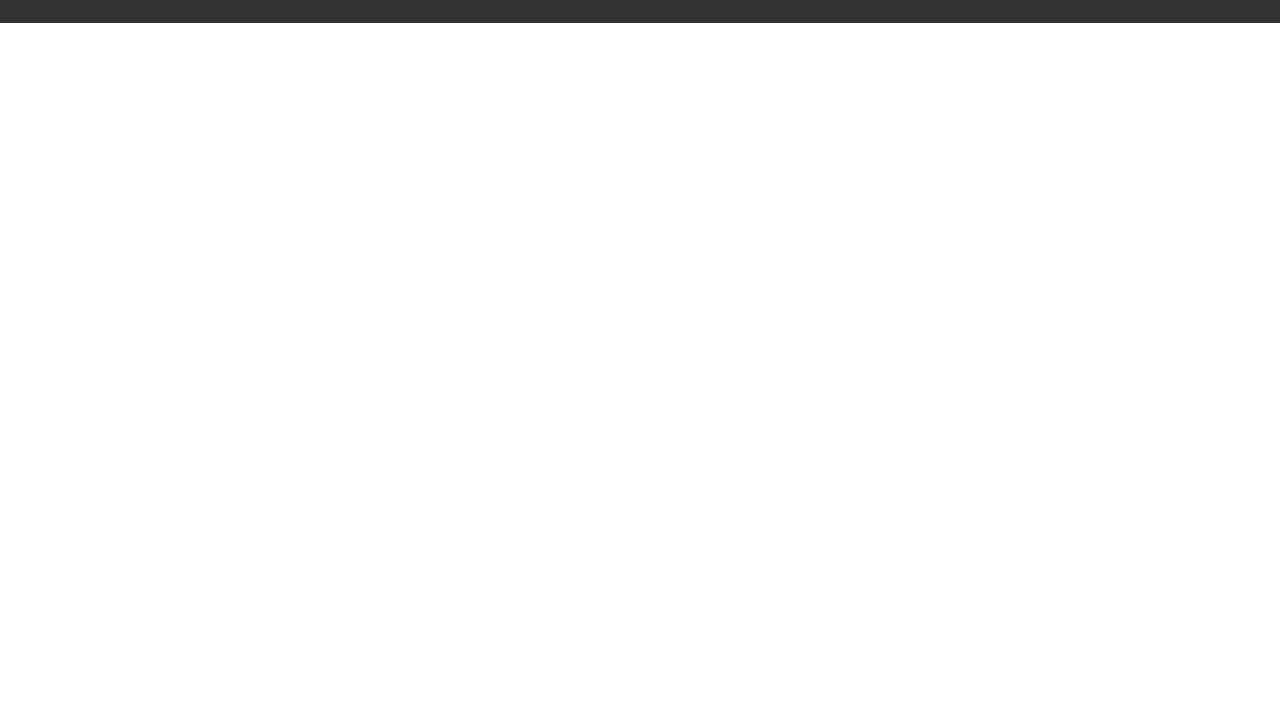
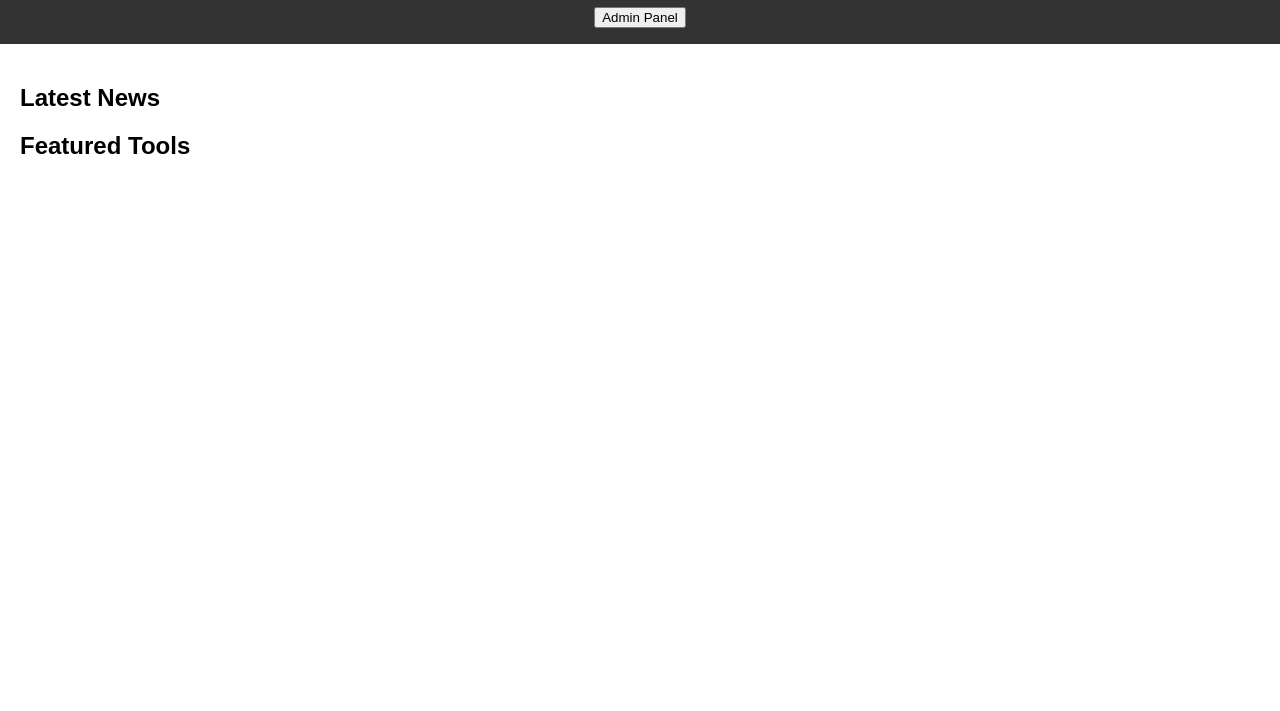
Before and after one commit to jjsal1234/c00lsite, a plain HTML site: page index.html in a window 1280 px wide. Shown: the part 89-800 px from the top of the page. Drawn offline with Linux system fonts and the light colour scheme; files that its build step writes are made by us from their sources.

Commit message:
Update index.html

```diff
--- a/index.html
+++ b/index.html
@@ -4,15 +4,28 @@
     <meta charset="UTF-8">
     <meta name="viewport" content="width=device-width, initial-scale=1.0">
     <link rel="stylesheet" href="css/style.css">
-    <title>Game Development</title>
+    <title>Game Development Dashboard</title>
 </head>
 <body>
     <header>
         <h1>Game Development Dashboard</h1>
+
+        <!-- Admin Panel Button (Placeholder) -->
+        <button id="adminPanelButton">Admin Panel</button>
     </header>
+
     <main>
-        <!-- Your dashboard content goes here -->
+        <section class="feature">
+            <h2>Latest News</h2>
+            <!-- Add latest news content here -->
+        </section>
+
+        <section class="feature">
+            <h2>Featured Tools</h2>
+            <!-- Add content or links for featured game development tools -->
+        </section>
     </main>
+
     <script src="js/main.js"></script>
 </body>
 </html>
```
